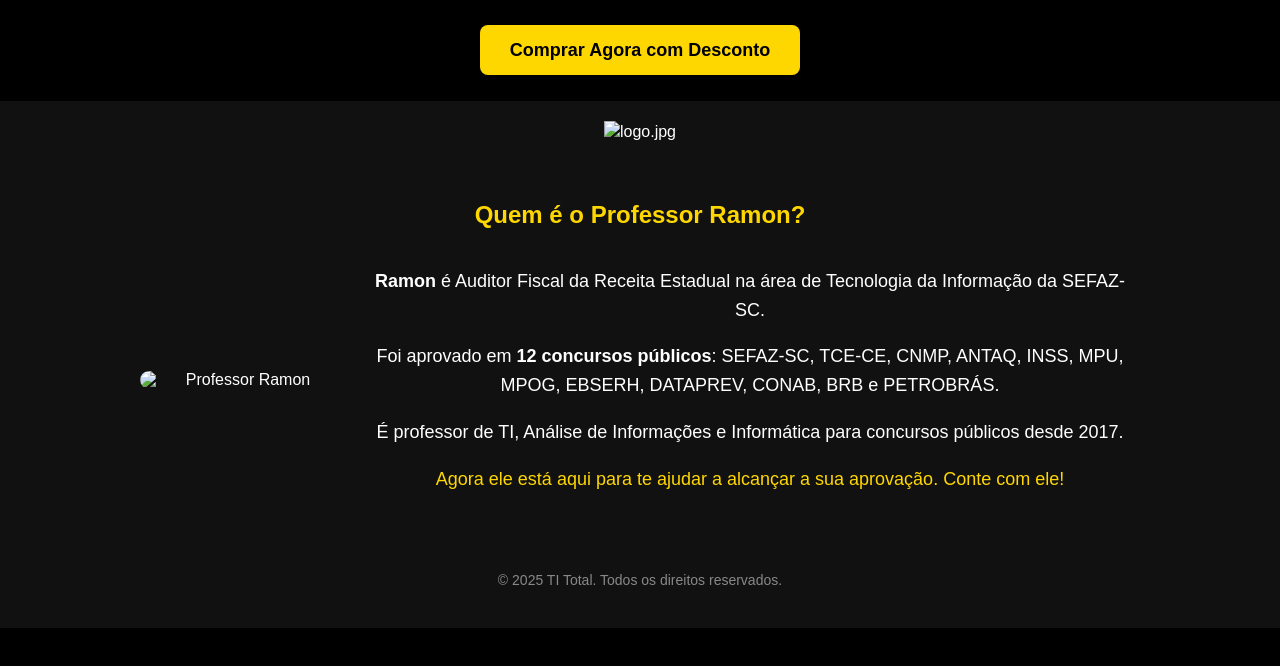
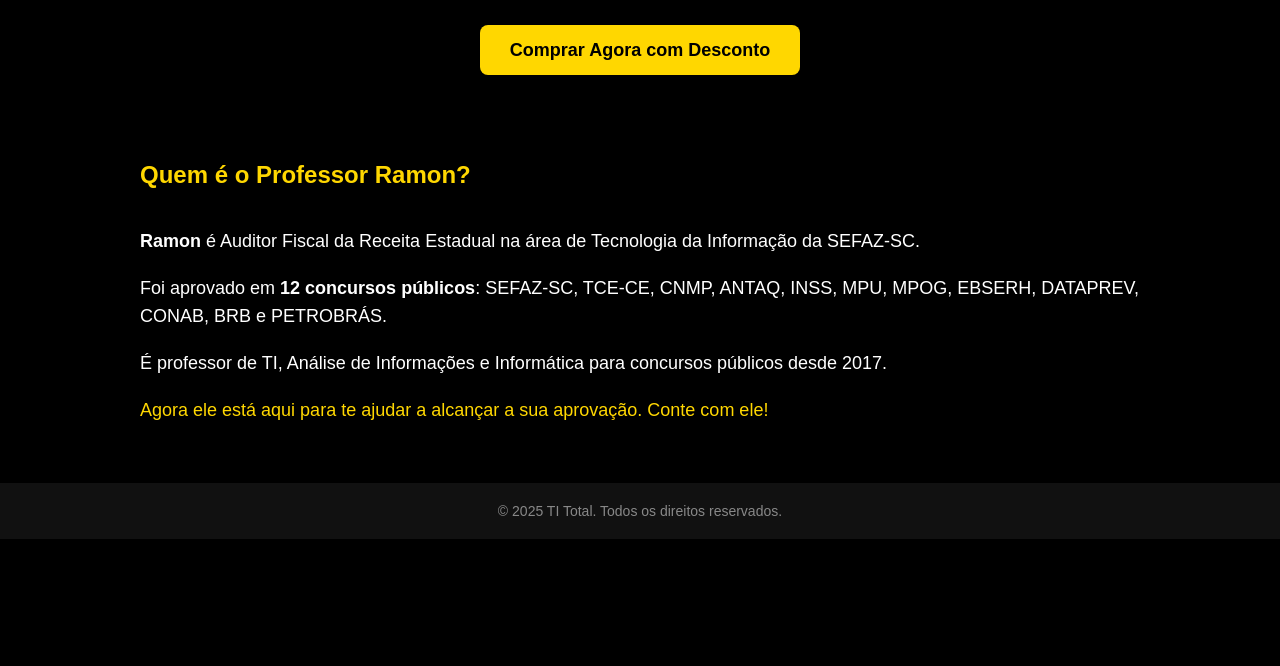
Before and after one commit to CarlaSilvestre/landing-ti-concursos, a plain HTML site: page index.html in a window 1280 px wide. Drawn offline with Linux system fonts and the light colour scheme.

Commit message:
Update index.html

```diff
--- a/index.html
+++ b/index.html
@@ -78,15 +78,11 @@
   </a>
 </div>
 
-  <header>
-    <img src="logo.jpg"
-  </header>logo.jpg
 
   <section class="section">
     <h1 class="highlight">Quem é o Professor Ramon?</h1>
     <div class="professor-section">
-      <img src="ramon.jpg" alt="Professor Ramon">
-      <div class="professor-text">
+        <div class="professor-text">
         <p><strong>Ramon</strong> é Auditor Fiscal da Receita Estadual na área de Tecnologia da Informação da SEFAZ-SC.</p>
         <p>Foi aprovado em <strong>12 concursos públicos</strong>: SEFAZ-SC, TCE-CE, CNMP, ANTAQ, INSS, MPU, MPOG, EBSERH, DATAPREV, CONAB, BRB e PETROBRÁS.</p>
         <p>É professor de TI, Análise de Informações e Informática para concursos públicos desde 2017.</p>
```
